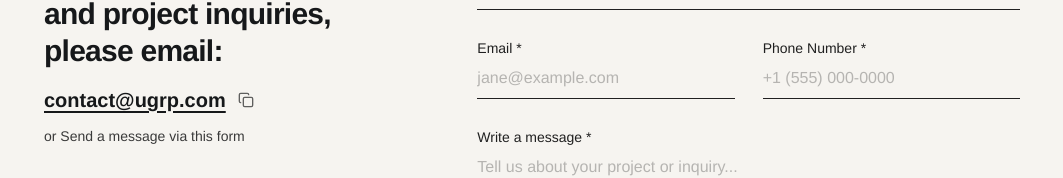
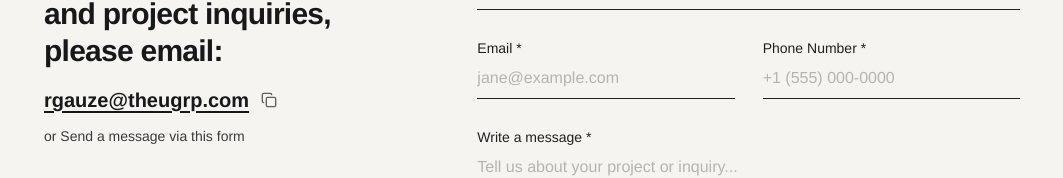
Before and after one commit to unifirolabs-beep/ugrp, a Next.js app: page /contact in a window 1280 px wide. Shown: the part 614-792 px from the top of the page, without its empty margins (108-1171 px from the left). Built offline with nearby package versions, Linux system fonts and the light colour scheme.

Commit message:
changed the contact mail

```diff
--- a/src/components/contact/ContactForm.jsx
+++ b/src/components/contact/ContactForm.jsx
@@ -87,10 +87,10 @@ export default function ContactForm() {
 
             <div className="mt-4 flex items-center gap-2">
               <a
-                href="mailto:contact@ugrp.com"
+                href="mailto:rgauze@theugrp.com"
                 className="text-lg sm:text-xl font-bold text-[#16181a] underline decoration-[#16181a] underline-offset-4 hover:text-[#CEA44D] hover:decoration-[#CEA44D] transition-colors"
               >
-                contact@ugrp.com
+                rgauze@theugrp.com
               </a>
               <button
                 type="button"
```
Also changed, not shown: 1 other file (tests, documents, lock files or other folders).
